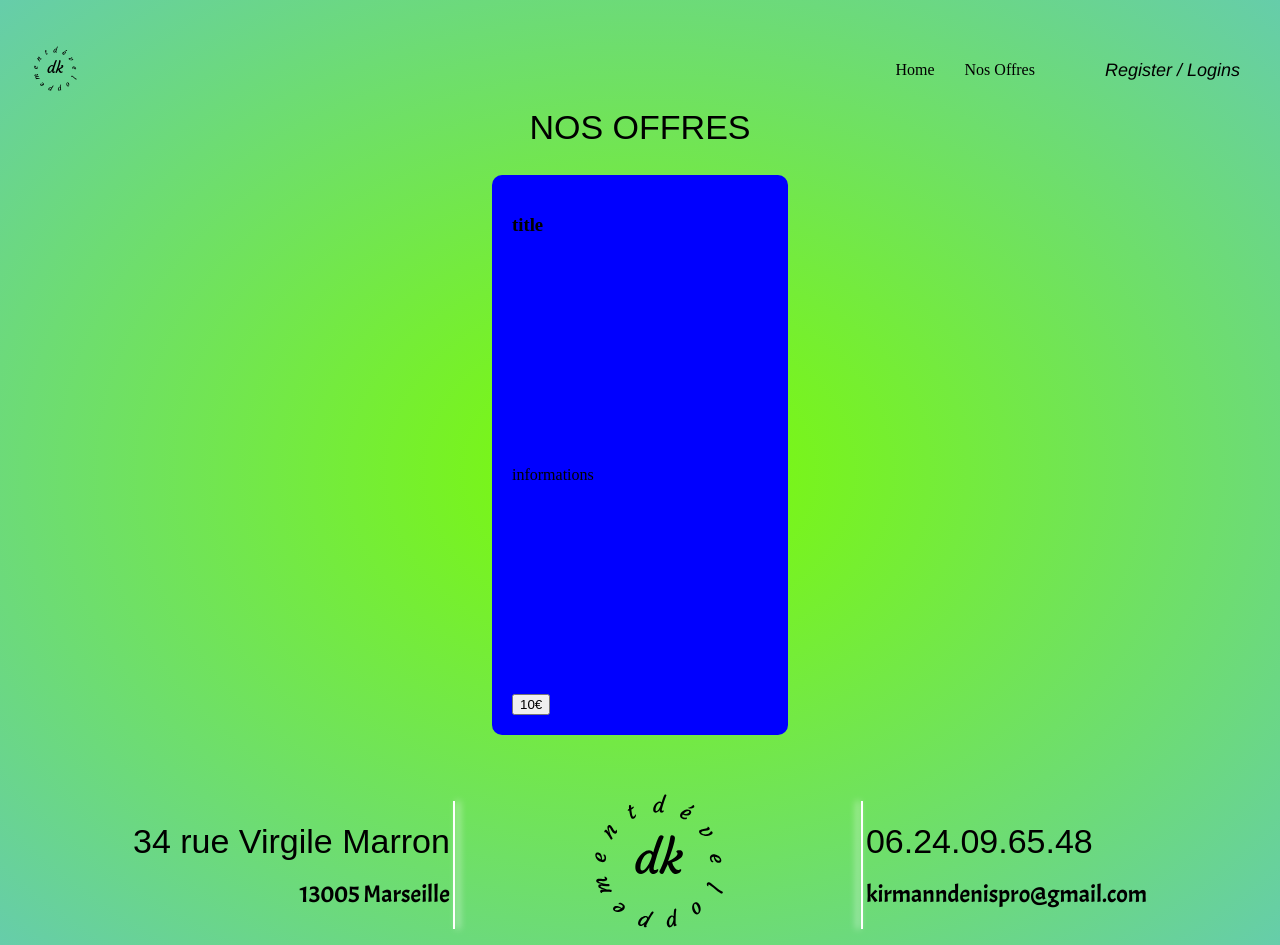
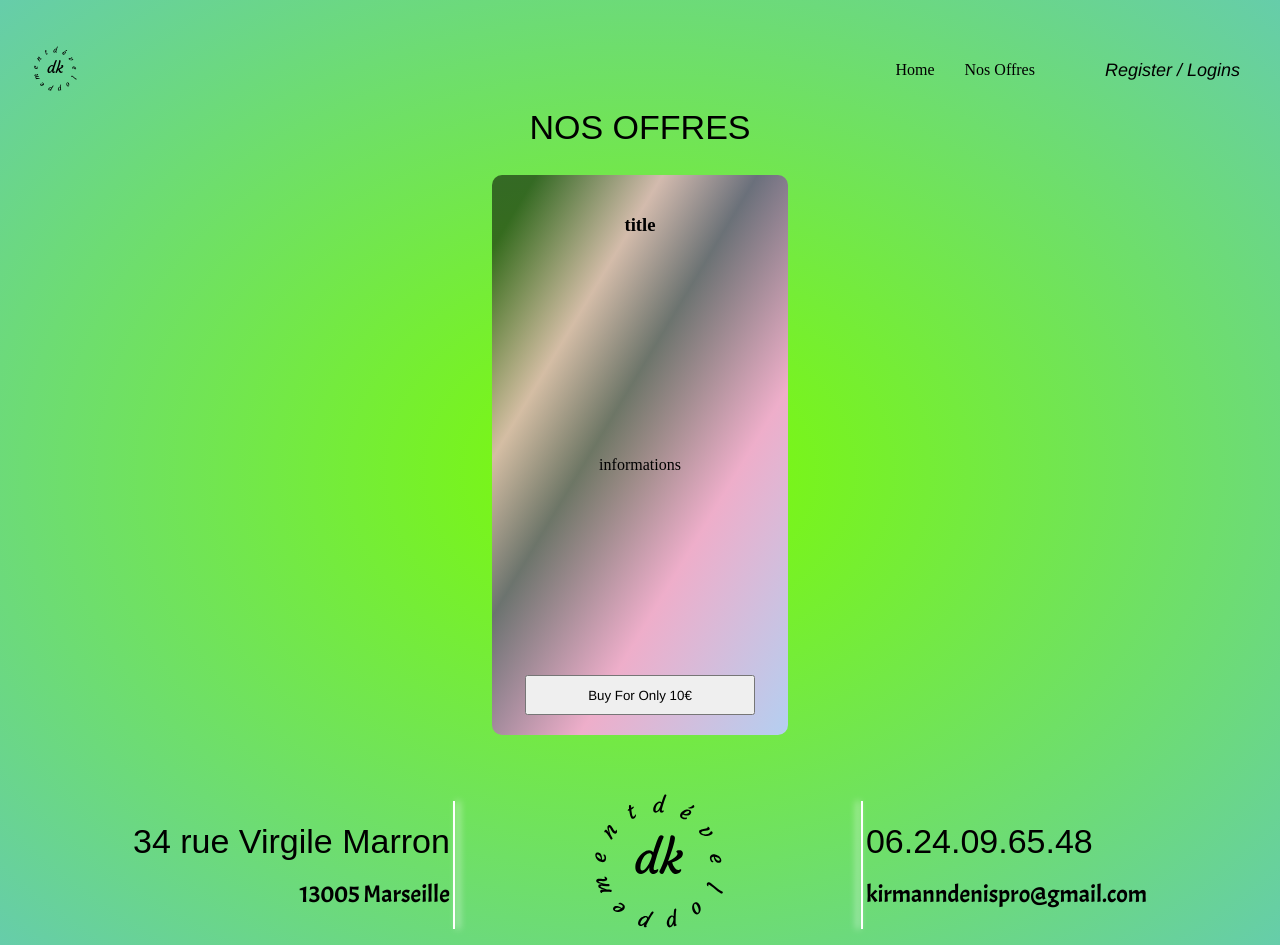
Before and after one commit to denisk13005/template_next_js_dk, a Next.js app: page /about in a window 1280 px wide. Built offline with nearby package versions, Linux system fonts and the light colour scheme; no server answers; a web font is replaced by a local one.

Commit message:
test card nouveau design

```diff
--- a/components/card/CardComponent.tsx
+++ b/components/card/CardComponent.tsx
@@ -1,17 +1,24 @@
 "use client";
-import Link from "next/link";
+import { useRouter } from "next/navigation";
 import styles from "./styles.module.scss";
 
 export default function CardComponent() {
+  const router = useRouter();
+  const redirectToStripe = async () => {
+    router.push("https://buy.stripe.com/test_7sI15daPAf2tabucMM");
+  };
   return (
     <article className={styles.cardContainer}>
       <h3>title</h3>
       <section>informations</section>{" "}
-      <Link href={"https://buy.stripe.com/test_7sI15daPAf2tabucMM"}>
-        <button type="submit" value={10}>
-          10€
-        </button>
-      </Link>
+      <button
+        onClick={redirectToStripe}
+        className={styles.btn}
+        type="submit"
+        value={10}
+      >
+        Buy For Only 10€
+      </button>
     </article>
   );
 }
--- a/components/card/styles.module.scss
+++ b/components/card/styles.module.scss
@@ -4,10 +4,42 @@
 
   height: 100%;
   min-height: 65vh;
-  background: blue;
+  background: linear-gradient(
+    121deg,
+    rgba(0, 0, 0, 0.541036482952556) 7%,
+    rgba(238, 174, 202, 0.7791317210477942) 27%,
+    rgba(102, 48, 148, 0.6502801804315477) 42%,
+    rgba(238, 174, 202, 1) 67%,
+    rgba(180, 207, 241, 1) 100%
+  );
   border-radius: 10px;
   display: flex;
   flex-direction: column;
   justify-content: space-between;
   padding: 20px;
+  animation: apparition 0.7s cubic-bezier(0.6, 0.05, 0.78, 0.99);
+  display: flex;
+  flex-direction: column;
+  justify-content: space-between;
+  align-items: center;
 }
+.btn {
+  width: 90%;
+  height: 40px;
+  cursor: pointer;
+  font-family: "Franklin Gothic Medium", "Arial Narrow", Arial, sans-serif;
+}
+@keyframes apparition {
+  0% {
+    opacity: 0;
+    transform: translateY(-200%);
+  }
+
+  80% {
+    opacity: 0.2;
+    transform: translateY(0%);
+  }
+  100% {
+    opacity: 1;
+  }
+}
```
